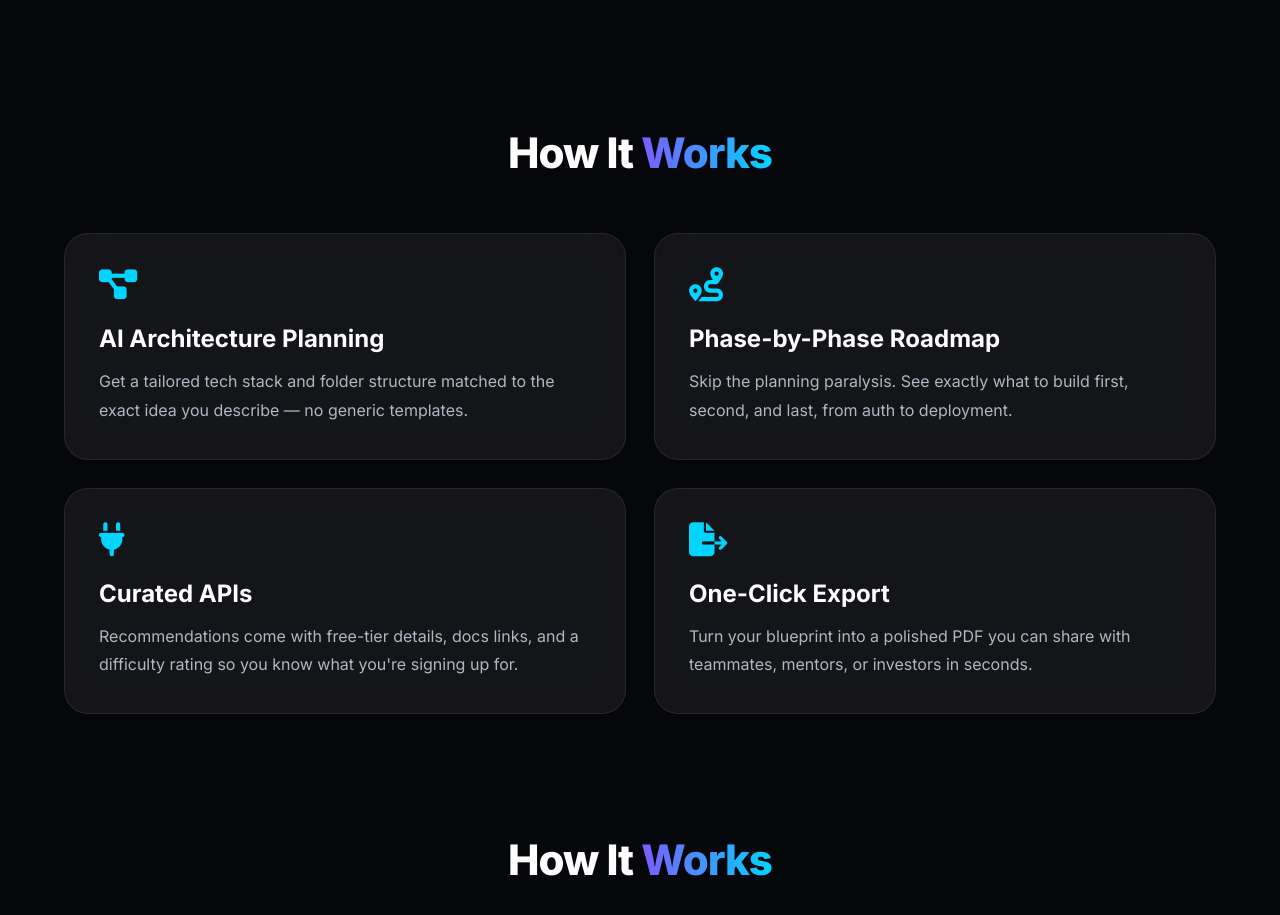
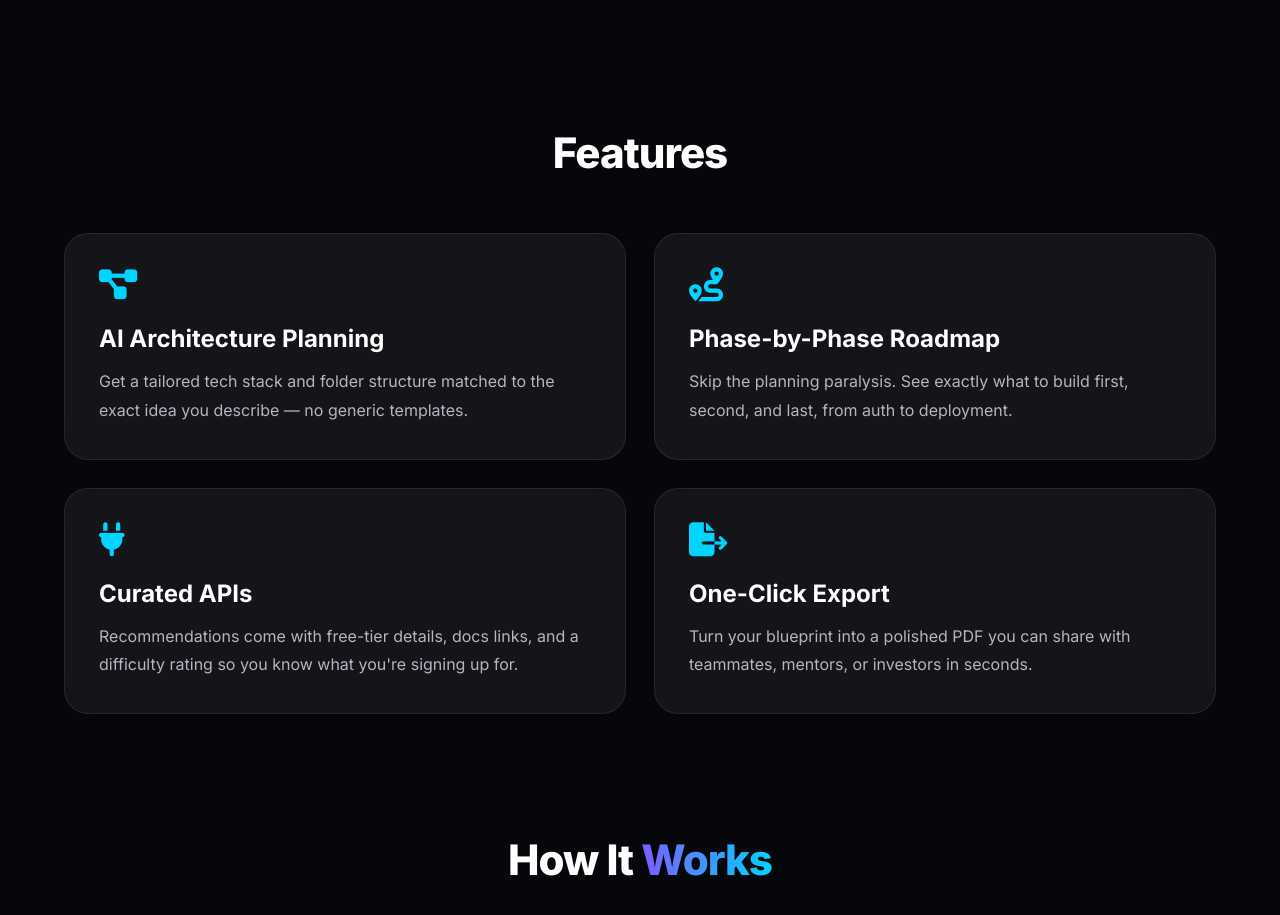
Before and after one commit to ShrenaReddy/DevFlow-AI, a website: page frontend/index.html in a window 1280 px wide. Shown: the part 1200-2115 px from the top of the page. Drawn offline with Linux system fonts and the light colour scheme.

```diff
--- a/frontend/index.html
+++ b/frontend/index.html
@@ -108,7 +108,7 @@
 
     <!-- HOW IT WORKS SECTION -->
     <section class="section">
-      <h2 class="section-title">How It <span class="grad-text">Works</span></h2>
+      <h2 class="section-title">Features <span class="grad-text"></span></h2>
       <div class="about-grid">
         <div class="about-card">
           <i class="fa-solid fa-diagram-project"></i>
```
Also changed, not shown: README.md, screenshots/blueprint.png (added), screenshots/challenges_aitips.png (added), screenshots/features.png (added), screenshots/how it works.png (added), screenshots/landing_page.png (added), screenshots/roadmap_folderstruc.png (added).
